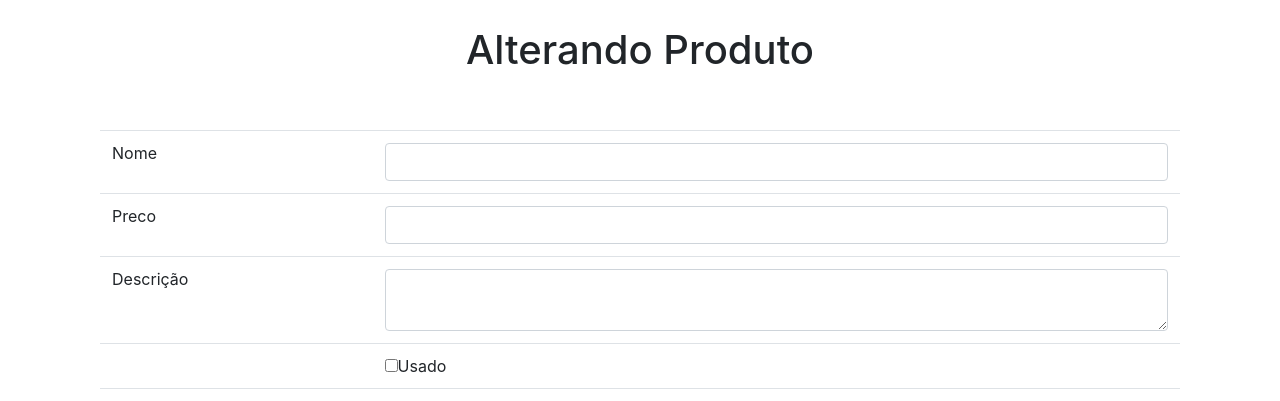
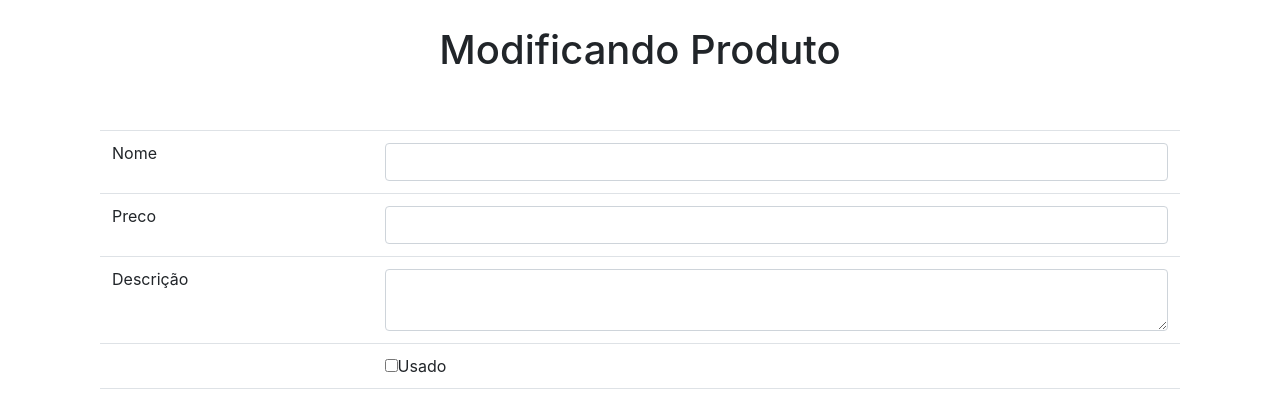
Before and after one commit to YuriSilva23/projeto-web, a PHP site: page /produto-altera-formulario.php?id=1 in a window 1280 px wide. Shown: the part 64-465 px from the top of the page. Run offline with PHP 8.4, Linux system fonts and the light colour scheme; data that the repository does not hold is empty.

```diff
--- a/produto-altera-formulario.php
+++ b/produto-altera-formulario.php
@@ -14,7 +14,7 @@ include("banco-produto.php");
 	$usado = $produto['usado'] ? "checked='checked'" :"";
 
 ?>
-	<h1>Alterando Produto</h1>
+	<h1>Modificando Produto</h1>
 <form action="altera-produto.php" method="post" name="form" ><br><br>
 	<input type="hidden" name="id" method="post" value="<?=$produto['id']?>">
 
```
